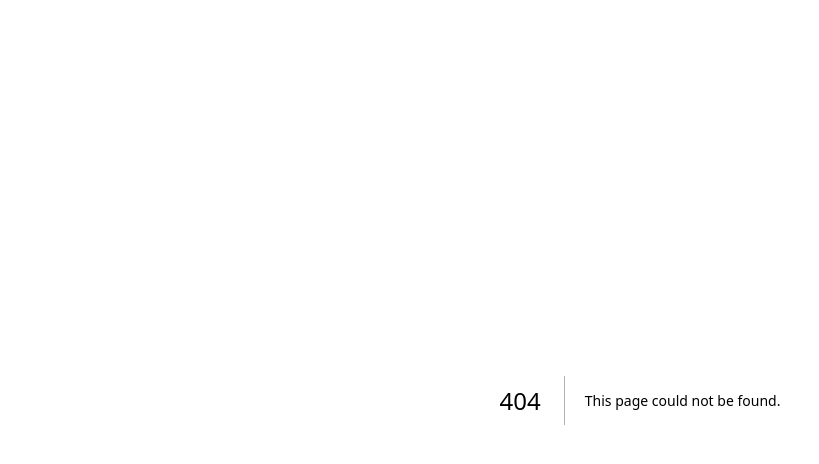
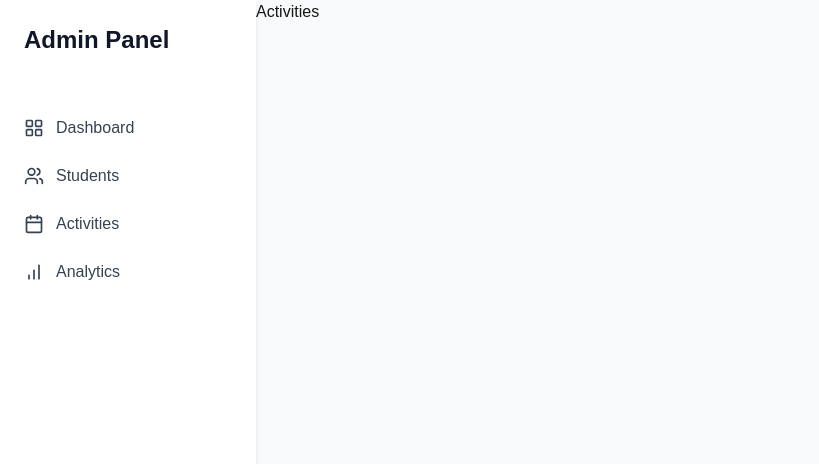
Before and after one commit to bk2024b/SmartEnglish-, a Next.js app: page /activities in a window 1280 px wide. Before the commit this address had no page. Shown: the top 464 px of the page, without its empty margins (0-819 px from the left). Built offline with nearby package versions, Linux system fonts and the light colour scheme.

Commit message:
code bolt ai admin

```diff
--- /dev/null
+++ b/src/app/activities/page.jsx
@@ -0,0 +1,11 @@
+import React from 'react';
+import Activities from '../components/Activities';
+import Layout from '../components/Layout'; // ton layout général avec sidebar
+
+export default function StudentsPage() {
+  return (
+    <Layout>
+      <Activities />
+    </Layout>
+  );
+}
--- /dev/null
+++ b/src/app/analytics/page.jsx
@@ -0,0 +1,11 @@
+import React from 'react';
+import Analytics from '../components/Analytics';
+import Layout from '../components/Layout'; // ton layout général avec sidebar
+
+export default function AnalyticsPage() {
+  return (
+    <Layout>
+      <Analytics />
+    </Layout>
+  );
+}
--- /dev/null
+++ b/src/app/components/Layout.js
@@ -0,0 +1,39 @@
+import React from 'react';
+import Link from 'next/link';
+import { LayoutGrid, Users, Calendar, BarChart } from 'lucide-react';
+
+export default function Layout({ children }) {
+  return (
+    <div className="min-h-screen bg-gray-50 flex">
+      {/* Sidebar */}
+      <aside className="w-64 bg-white shadow-md">
+        <div className="p-6">
+          <h1 className="text-2xl font-bold text-gray-900">Admin Panel</h1>
+        </div>
+        <nav className="mt-6">
+          <Link href="/" className="flex items-center px-6 py-3 text-gray-700 hover:bg-gray-100">
+            <LayoutGrid className="w-5 h-5 mr-3" />
+            Dashboard
+          </Link>
+          <Link href="/students" className="flex items-center px-6 py-3 text-gray-700 hover:bg-gray-100">
+            <Users className="w-5 h-5 mr-3" />
+            Students
+          </Link>
+          <Link href="/activities" className="flex items-center px-6 py-3 text-gray-700 hover:bg-gray-100">
+            <Calendar className="w-5 h-5 mr-3" />
+            Activities
+          </Link>
+          <Link href="/analytics" className="flex items-center px-6 py-3 text-gray-700 hover:bg-gray-100">
+            <BarChart className="w-5 h-5 mr-3" />
+            Analytics
+          </Link>
+        </nav>
+      </aside>
+
+      {/* Main Content */}
+      <main className="flex-1 overflow-x-hidden overflow-y-auto">
+        {children}
+      </main>
+    </div>
+  );
+}
--- a/src/app/dash/page.jsx
+++ b/src/app/dash/page.jsx
@@ -17,28 +17,28 @@ function App() {
           </div>
           <nav className="mt-6">
             <Link
-              to="/"
+              href="/"
               className="flex items-center px-6 py-3 text-gray-700 hover:bg-gray-100"
             >
               <LayoutGrid className="w-5 h-5 mr-3" />
               Dashboard
             </Link>
             <Link
-              to="/students"
+              href="/students"
               className="flex items-center px-6 py-3 text-gray-700 hover:bg-gray-100"
             >
               <Users className="w-5 h-5 mr-3" />
               Students
             </Link>
             <Link
-              to="/activities"
+              href="/activities"
               className="flex items-center px-6 py-3 text-gray-700 hover:bg-gray-100"
             >
               <Calendar className="w-5 h-5 mr-3" />
               Activities
             </Link>
             <Link
-              to="/analytics"
+              href="/analytics"
               className="flex items-center px-6 py-3 text-gray-700 hover:bg-gray-100"
             >
               <BarChart className="w-5 h-5 mr-3" />
--- /dev/null
+++ b/src/app/students/page.jsx
@@ -0,0 +1,11 @@
+import React from 'react';
+import Students from '../components/Students';
+import Layout from '../components/Layout'; // ton layout général avec sidebar
+
+export default function StudentsPage() {
+  return (
+    <Layout>
+      <Students />
+    </Layout>
+  );
+}
```
